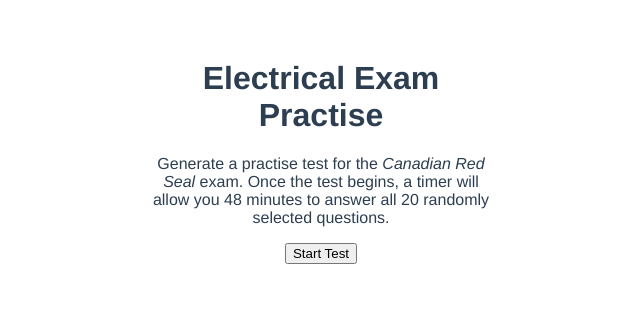
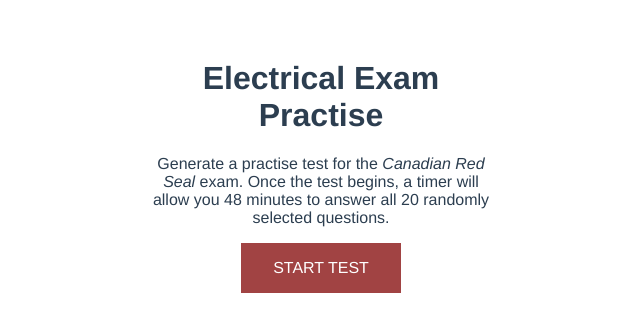
Before and after one commit to tkilgour/electrical-quiz, a Vue app: page / in a window 1280 px wide. Shown: the top 332 px of the page, without its empty margins (319-959 px from the left). Built offline with nearby package versions, Linux system fonts and the light colour scheme; a small style sheet from the web is missing.

Commit message:
convert routing to vue-router

```diff
--- a/package.json
+++ b/package.json
@@ -10,7 +10,8 @@
   },
   "dependencies": {
     "axios": "^0.18.0",
-    "vue": "^2.5.13"
+    "vue": "^2.5.13",
+    "vue-router": "^3.0.1"
   },
   "devDependencies": {
     "@vue/cli-plugin-babel": "^3.0.0-beta.6",
--- a/src/App.vue
+++ b/src/App.vue
@@ -1,32 +1,9 @@
 <template>
   <div id="app">
-    <StartScreen v-if="quizStarted === false" :generateQuiz="generateQuiz" />
-    <Quiz v-else />
+    <router-view></router-view>
   </div>
 </template>
 
-<script>
-import StartScreen from './components/StartScreen.vue'
-import Quiz from './components/Quiz.vue'
-
-export default {
-  name: 'app',
-  components: {
-    StartScreen,
-    Quiz
-  },
-  methods: {
-    generateQuiz() {
-      this.quizStarted = true;
-    }
-  },
-  data() {
-    return {
-      quizStarted: false
-    }
-  },
-}
-</script>
 
 <style>
 #app {
--- a/src/components/StartScreen.vue
+++ b/src/components/StartScreen.vue
@@ -2,7 +2,7 @@
   <div class="start">
     <h1>Electrical Exam Practise</h1>
     <p>Generate a practise test for the <em>Canadian Red Seal</em> exam. Once the test begins, a timer will allow you 48 minutes to answer all 20 randomly selected questions.</p>
-    <button @click="generateQuiz">Start Test</button>
+    <router-link class="start-btn" to="/quiz">Start Test</router-link>
   </div>
 </template>
 
@@ -18,4 +18,17 @@
     width: 50%;
     margin: 0 auto;
   }
+  .start-btn {
+    background-color: #a14343;
+    padding: 1em 2em;
+    color: #eee;
+    text-decoration: none;
+    font-size: 1em;
+    text-transform: uppercase;
+    color: #ffffff;
+    display: inline-block;
+  }
+  .start-btn:hover {
+    background-color: #793131;
+  }
 </style>
--- a/src/main.js
+++ b/src/main.js
@@ -1,8 +1,10 @@
 import Vue from 'vue'
 import App from './App.vue'
+import router from './router'
 
 Vue.config.productionTip = false
 
 new Vue({
+  router,
   render: h => h(App)
 }).$mount('#app')
--- /dev/null
+++ b/src/router.js
@@ -0,0 +1,25 @@
+import Vue from 'vue'
+import Router from 'vue-router'
+import StartScreen from './components/StartScreen.vue'
+
+Vue.use(Router)
+
+export default new Router({
+  mode: 'history',
+  base: process.env.BASE_URL,
+  routes: [
+    {
+      path: '/',
+      name: 'start-screen',
+      component: StartScreen
+    },
+    {
+      path: '/quiz',
+      name: 'quiz',
+      // route level code-splitting
+      // this generates a separate chunk (about.[hash].js) for this route
+      // which is lazy-loaded when the route is visited.
+      component: () => import(/* webpackChunkName: "about" */ './components/Quiz.vue')
+    }
+  ]
+})
```
Also changed, not shown: 1 other file (tests, documents, lock files or other folders).
